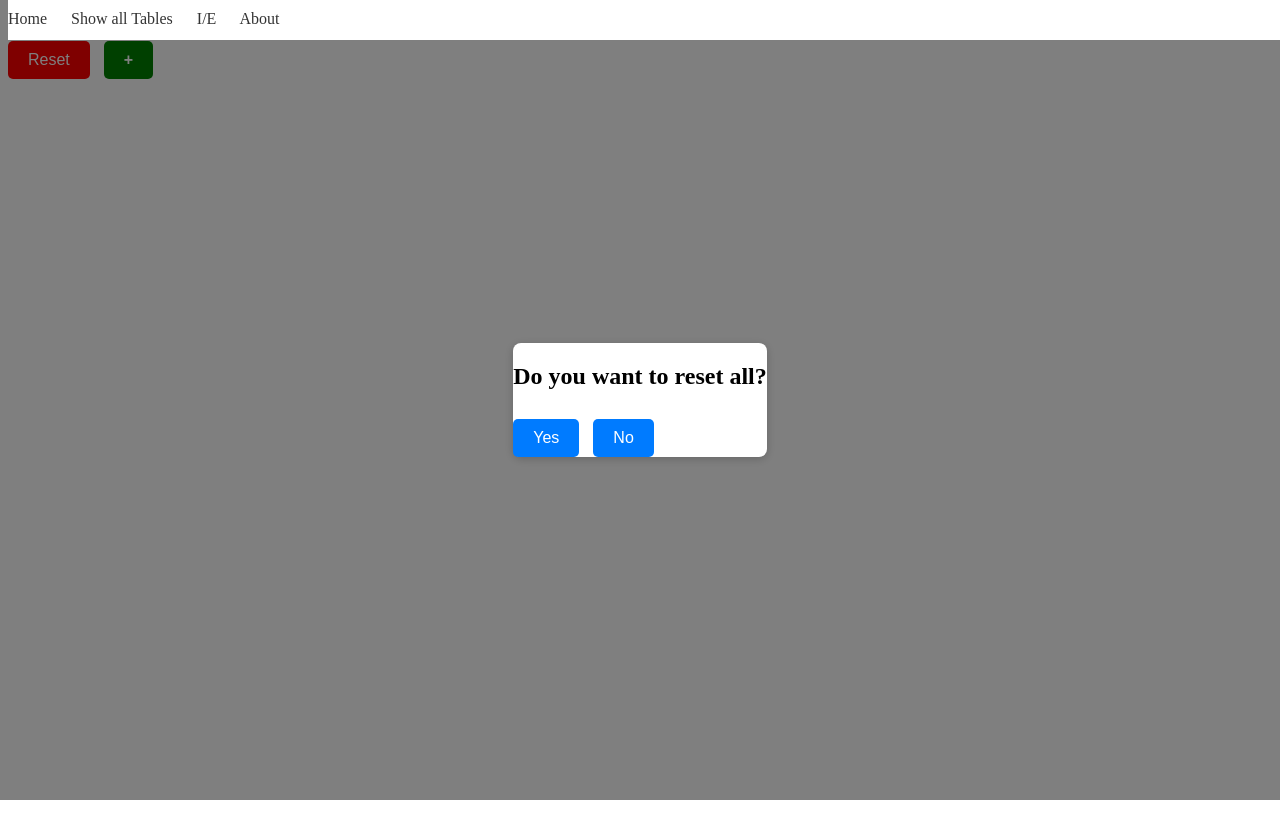
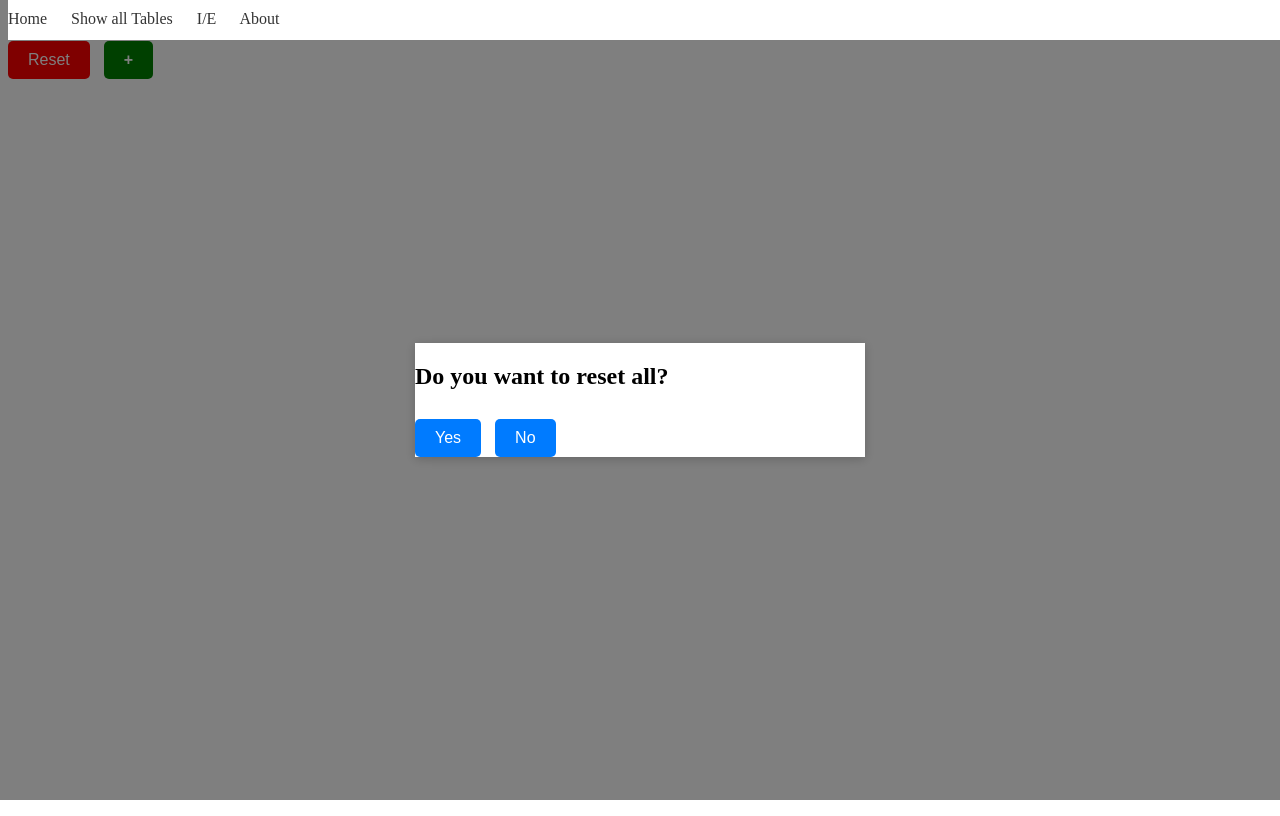
Before and after one commit to SaschaDoe/randomaze, a SvelteKit app: page / in a window 1280 px wide. Both pictures are taken after a click on the button "Reset". Built offline with nearby package versions, Linux system fonts and the light colour scheme.

Commit message:
higher min width for modal

```diff
--- a/src/routes/Modal.svelte
+++ b/src/routes/Modal.svelte
@@ -29,8 +29,8 @@
 
     .modal-content {
         background-color: #fff;
-        border-radius: 8px;
         max-width: 90%;
         box-shadow: 0 2px 10px rgba(0,0,0,0.2);
+        min-width: 450px;
     }
 </style>
--- a/src/routes/styles.css
+++ b/src/routes/styles.css
@@ -15,5 +15,4 @@ button:hover {
 
 :global(body) {
     max-width: 800px;
-    margin: 0 auto;
 }
```
